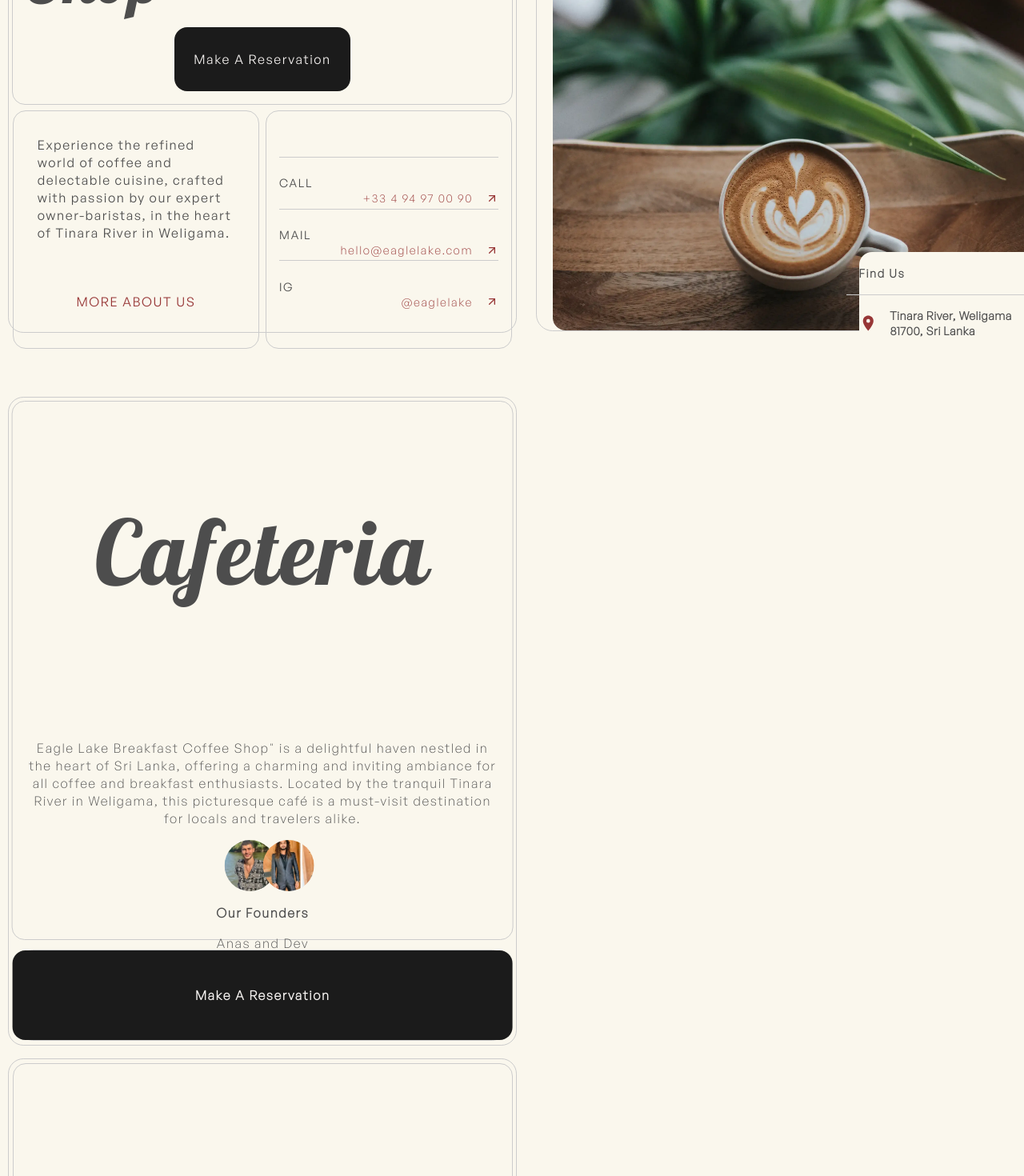
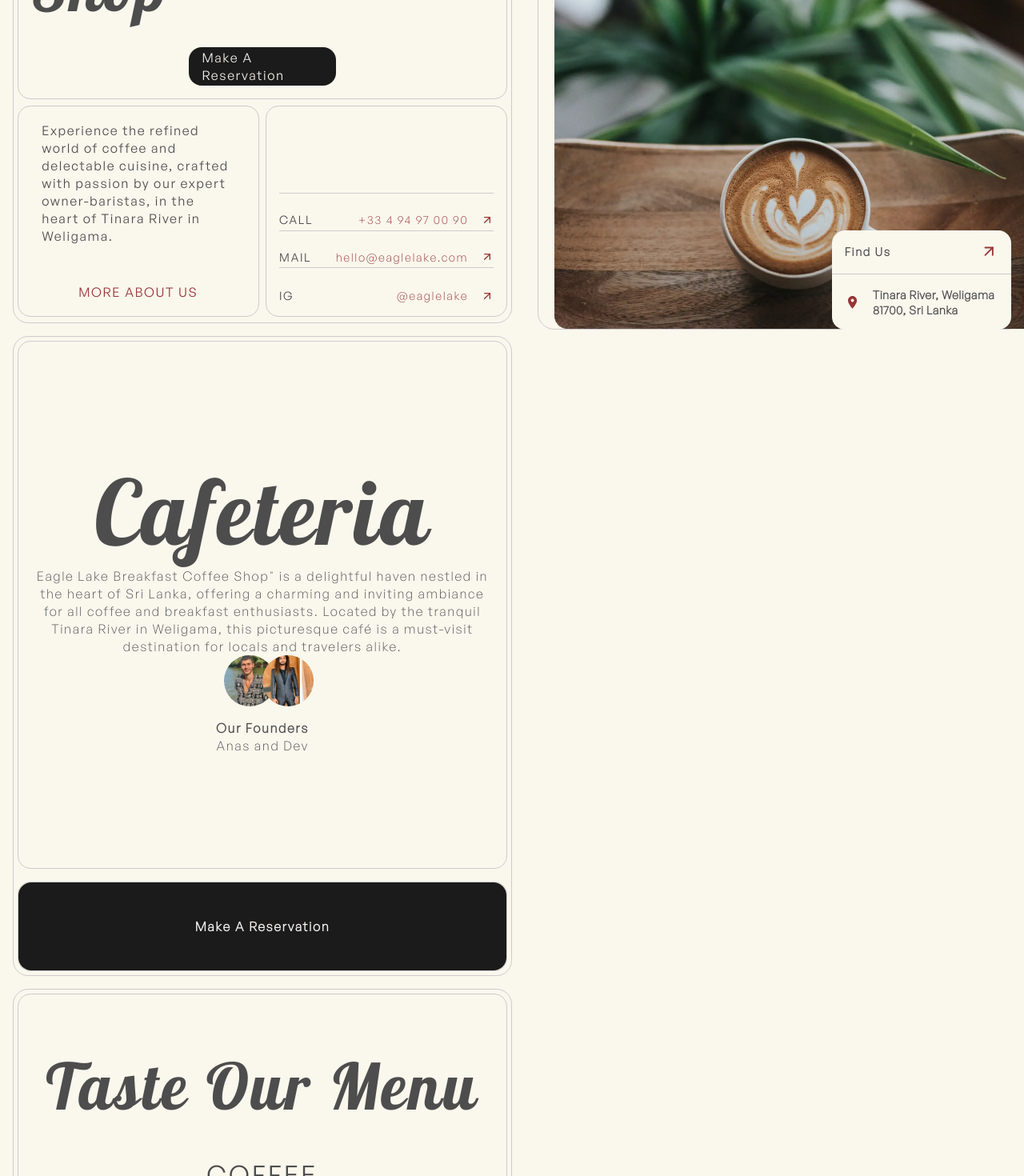
Before and after one commit to shehabwaleedd/eagle-lake, a React (Create React App) app: page / in a window 1280 px wide. Shown: the part 380-1850 px from the top of the page at 80% size. Built offline with nearby package versions, Linux system fonts and the light colour scheme.

Commit message:
fixed the macbook ratio issue again.

```diff
--- a/src/App.css
+++ b/src/App.css
@@ -24,9 +24,6 @@
   -webkit-font-smoothing: antialiased;
   -moz-osx-font-smoothing: grayscale;
 }
-
-
-§
 
 * {
   margin: 0;
--- a/src/navbar/Navbar.css
+++ b/src/navbar/Navbar.css
@@ -16,7 +16,7 @@
     position: relative;
     top: 0;
     left: 0;
-    width: 94.9%;
+    width: 99.9%;
     height: 100%;
     transition: all 1s cubic-bezier(0.16, 1, 0.3, 1);
     z-index: 999999;
@@ -31,6 +31,7 @@
     gap: 1rem;
     background-color: var(--container-color);
     padding: 1rem;
+    border-top: 0;
 }
 
 .nav__links ul {
--- a/src/pages/about/leftSideAbout/LeftSideAbout.css
+++ b/src/pages/about/leftSideAbout/LeftSideAbout.css
@@ -17,18 +17,19 @@
     border: 1px solid var(--border-color);
     border-radius: 1rem;
     padding: 0.5rem;
-    height: 50vh;
-    width: 97.5%;
+    height: 60vh;
+    width: 100%;
 }
 
 .about__left__container h1 {
-    font-size: 3rem;
+    font-size: 4rem;
     text-transform: capitalize;
     color: var(--title-color);
     font-family: 'Lobster';
     letter-spacing: 0.2rem;
     position: relative;
-    top: 2rem;
+    top: 4rem;
+    padding-bottom: 5rem;
 }
 
 .about__left__container p {
@@ -49,8 +50,8 @@
     border-radius: 1rem;
     padding: 0.5rem;
     gap: 2rem;
-    height: 100%;
-    width: 97.3%;
+
+    width: 100%;
 }
 
 .about__left-lower__imgs {
--- a/src/pages/contact/leftSideContact/LeftSideContact.css
+++ b/src/pages/contact/leftSideContact/LeftSideContact.css
@@ -19,7 +19,7 @@
     padding: 0.5rem;
     gap: 2rem;
     height: 54vh;
-    width: 97%;
+    width: 100%;
 }
 
 .contact_left-container h1 {
@@ -51,7 +51,7 @@
     padding: 0.5rem;
     gap: 2rem;
     height: 30.5vh;
-    width: 97%;
+    width: 100%;
 }
 .smallRight__cards-contact {
     display: flex;
@@ -113,7 +113,7 @@
     justify-content: space-between;
     padding: 1rem;
     align-items: center;
-    width: 95%;
+    width: 100%;
     position: relative;
     bottom: 0rem;
     border: 1px solid var(--border-color);
--- a/src/pages/home/Home.css
+++ b/src/pages/home/Home.css
@@ -60,7 +60,7 @@
     padding: 0.5rem;
 }
     .left__side {
-        width: 99%;
+        width: 100%;
         margin-left: 0.1rem;
     }
     .right__side {
--- a/src/pages/home/leftSide/Intro/Intro.css
+++ b/src/pages/home/leftSide/Intro/Intro.css
@@ -26,7 +26,6 @@
     position: relative;
     bottom: 0;
     gap: 0.5rem;
-    margin-bottom: 1rem;
 }
 
 
@@ -67,7 +66,7 @@
 @media (min-width: 1680px)  {
 
     .intro {
-        height: 100vh;
+        height: 98vh;
     }
     .intro__container {
         gap: 1.4rem;
--- a/src/pages/home/leftSide/Intro/smallBoxRight/SmallBoxRight.css
+++ b/src/pages/home/leftSide/Intro/smallBoxRight/SmallBoxRight.css
@@ -25,7 +25,7 @@
     align-items: flex-end;
     flex-direction: column;
     width: 100%;
-    height: 40%;
+    height: 60%;
 
 }
 
--- a/src/pages/home/leftSide/Intro/upperBox/UpperBox.css
+++ b/src/pages/home/leftSide/Intro/upperBox/UpperBox.css
@@ -3,15 +3,13 @@
     flex-direction: column;
     justify-content: center;
     align-items: center;
-    width: 95%;
+    width: 100%;
     height: 60vh;
     border: 1px solid var(--border-color);
     border-radius: 1rem;
     padding: 1rem;
     position: relative;
     top: 0;
-    margin-bottom: 1rem;
-
 }
 
 .upperBox__container {
--- a/src/pages/home/leftSide/about/About.css
+++ b/src/pages/home/leftSide/about/About.css
@@ -4,8 +4,7 @@
     padding: 0.3rem;
     height: 100vh;
     width: 100%;
-    margin-top: 5rem;
-
+    margin-top: 1rem;
 }
 
 .about__container_home {
@@ -13,7 +12,7 @@
     flex-direction: column;
     justify-content: center;
     align-items: center;
-    width: 97%;
+    width: 100%;
     gap: 1rem;
 }
 
--- a/src/pages/home/leftSide/about/aboutComponents/AboutComponents.css
+++ b/src/pages/home/leftSide/about/aboutComponents/AboutComponents.css
@@ -16,9 +16,9 @@
     border: 1px solid var(--border-color);
     border-radius: 1rem;
     padding: 1rem;
-    height: 80vh;
-    width: 98%;
-    transform: translate(0.6rem, 0rem);
+    height: 82.5vh;
+    width: 100%;
+
 }
 
 .aboutUpper__container h1 {
@@ -44,8 +44,7 @@
     text-align: center;
     width: 100%;
     position: relative;
-    bottom: 0.3rem;
-    transform: translateX(0.6rem);
+    bottom: 0rem;
 }
 
 .aboutLower__container {
@@ -68,7 +67,7 @@
     display: flex;
     justify-content: center;
     align-items: center;
-    width: 98%;
+    width: 100%;
     height: 100%;
     gap: 1rem;
     padding: 1rem;
--- a/src/pages/home/leftSide/reservation/Reservation.css
+++ b/src/pages/home/leftSide/reservation/Reservation.css
@@ -17,7 +17,7 @@
     padding: 0.5rem;
     gap: 2rem;
     height: 88vh;
-    width: 97.2%;
+    width: 100%;
 }
 
 .reservation__container h1 {
--- a/src/pages/menu/Menu.css
+++ b/src/pages/menu/Menu.css
@@ -17,7 +17,7 @@
     padding: 0.5rem;
     gap: 2rem;
     min-height: 88vh;
-    width: 97.3%;
+    width: 100%;
     padding-top: 4rem;
 }
 
```
